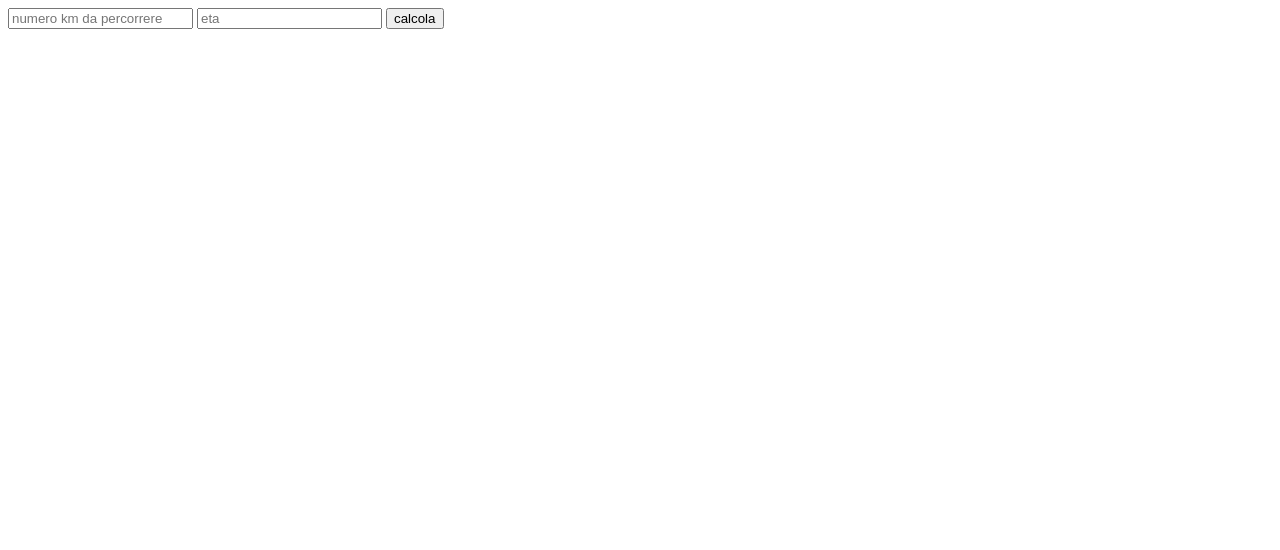
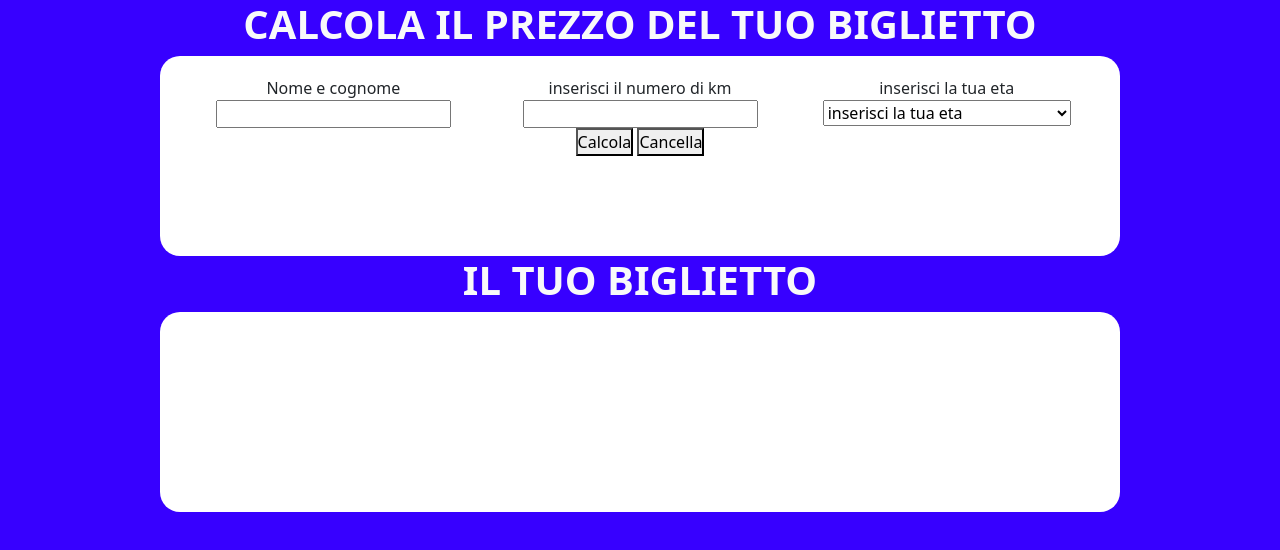
Before and after one commit to SebastianBuftea/js-biglietto-treno-form, a plain HTML site: page index.html in a window 1280 px wide. Drawn offline with nearby package versions, Linux system fonts and the light colour scheme.

Commit message:
[UPDATE]

```diff
--- a/css/style.css
+++ b/css/style.css
@@ -0,0 +1,24 @@
+*{
+    box-sizing: border-box;
+    padding: 0;
+    margin: 0;
+}
+
+body{
+    background-color: rgb(55, 0, 255);
+
+}
+.container_{
+    width: 1200px;
+    height: 100vh;
+    margin: 0 auto;
+}
+
+.white_bg{
+    background-color: white;
+    width: 80%;
+    height: 200px;
+    margin: 0 auto;
+    padding: 20px;
+    border-radius: 20px;
+}
--- a/index.html
+++ b/index.html
@@ -3,13 +3,55 @@
 <head>
     <meta charset="UTF-8">
     <meta name="viewport" content="width=device-width, initial-scale=1.0">
+    <link href="https://cdn.jsdelivr.net/npm/bootstrap@5.3.2/dist/css/bootstrap.min.css" rel="stylesheet" integrity="sha384-T3c6CoIi6uLrA9TneNEoa7RxnatzjcDSCmG1MXxSR1GAsXEV/Dwwykc2MPK8M2HN" crossorigin="anonymous">
     <link rel="stylesheet" href="./css/style.css">
     <title>Document</title>
 </head>
 <body>
-    <input type="text" placeholder="numero km da percorrere" id="numkm">
-    <input type="text" placeholder="eta" id="etapers">
-    <button id="calcola"> calcola</button>
+    <div class="container_ text-center">
+        <h1 class="text-light fw-bolder">CALCOLA IL PREZZO DEL TUO BIGLIETTO</h1>
+        <div class="white_bg">
+
+
+                <div class="container ">
+
+                    <div class="row">
+
+                            <div class="col">
+                                 <label for="nome_cognome"> Nome e cognome</label>
+                                <input type="text"  id="nome_cognome">
+                            </div>
+
+                            <div class="col">
+                                <label for="numkm"> inserisci il numero di km</label>
+                                <input type="text" id="numkm">
+                            </div>
+
+                            <div class="col">
+                                <label for="etapers"> inserisci la tua eta</label>
+                                <select name="" id="etapers">
+                                    <option value="">inserisci la tua eta</option>
+                                    <option value="fino17">MINORENNE</option>
+                                    <option value="18-65"> ETA COMPRESA TRA I 18 E I 64</option>
+                                    <option value="O65">OVER 65</option>
+
+                                </select>
+                            </div>
+
+                    </div>
+                </div>
+                <button id="calcola"> Calcola</button>
+                <button type="reset">Cancella</button>
+
+            </div>
+
+        <h1 class="text-light fw-bolder"> IL TUO BIGLIETTO </h1>
+        <div class="white_bg">
+
+        </div>
+
+    </div>
+
 
     <script type="text/javascript" src="./js/script.js"></script>
 </body>
--- a/js/script.js
+++ b/js/script.js
@@ -1,3 +1,4 @@
+
 
 
 
@@ -7,15 +8,17 @@
 
     let numero_km = document.getElementById("numkm").value;
     let eta = document.getElementById("etapers").value;
+
     let prezzo= numero_km * 0.21;
 
-    if (eta < 18){
+    if (eta == "fino17"){
         prezzo = prezzo - (prezzo * 0.2);
 
     }
-    else if(eta >= 65){
+    else if(eta == "O65"){
         prezzo = prezzo - prezzo * 0.4;
     }
+
     prezzo= prezzo.toFixed(2);
     console.log(prezzo);
 
```
Also changed, not shown: 1 other file.
